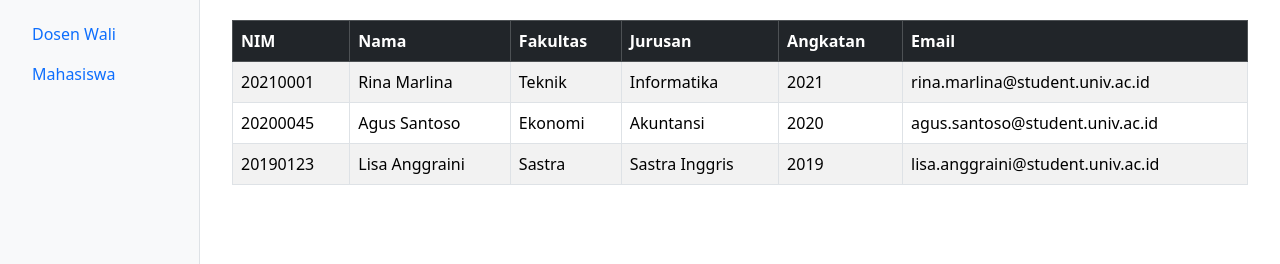
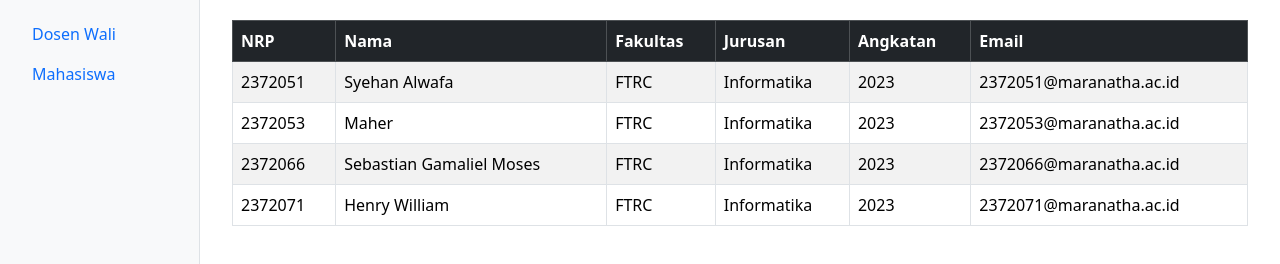
Before and after one commit to babastiann/PWL_node.js, a website: page pages/mahasiswa.html in a window 1280 px wide. Shown: the part 74-338 px from the top of the page. Drawn offline with nearby package versions, Linux system fonts and the light colour scheme.

Commit message:
tambah hal dosen dan mahasiswa

```diff
--- a/pages/mahasiswa.html
+++ b/pages/mahasiswa.html
@@ -42,7 +42,7 @@
     <table class="table table-bordered table-striped">
       <thead class="table-dark">
         <tr>
-          <th>NIM</th>
+          <th>NRP</th>
           <th>Nama</th>
           <th>Fakultas</th>
           <th>Jurusan</th>
@@ -52,28 +52,36 @@
       </thead>
       <tbody>
         <tr>
-          <td>20210001</td>
-          <td>Rina Marlina</td>
-          <td>Teknik</td>
+          <td>2372051</td>
+          <td>Syehan Alwafa</td>
+          <td>FTRC</td>
           <td>Informatika</td>
-          <td>2021</td>
-          <td>rina.marlina@student.univ.ac.id</td>
+          <td>2023</td>
+          <td>2372051@maranatha.ac.id</td>
         </tr>
         <tr>
-          <td>20200045</td>
-          <td>Agus Santoso</td>
-          <td>Ekonomi</td>
-          <td>Akuntansi</td>
-          <td>2020</td>
-          <td>agus.santoso@student.univ.ac.id</td>
+          <td>2372053</td>
+          <td>Maher</td>
+          <td>FTRC</td>
+          <td>Informatika</td>
+          <td>2023</td>
+          <td>2372053@maranatha.ac.id</td>
         </tr>
         <tr>
-          <td>20190123</td>
-          <td>Lisa Anggraini</td>
-          <td>Sastra</td>
-          <td>Sastra Inggris</td>
-          <td>2019</td>
-          <td>lisa.anggraini@student.univ.ac.id</td>
+          <td>2372066</td>
+          <td>Sebastian Gamaliel Moses</td>
+          <td>FTRC</td>
+          <td>Informatika</td>
+          <td>2023</td>
+          <td>2372066@maranatha.ac.id</td>
+        </tr>
+        <tr>
+          <td>2372071</td>
+          <td>Henry William</td>
+          <td>FTRC</td>
+          <td>Informatika</td>
+          <td>2023</td>
+          <td>2372071@maranatha.ac.id</td>
         </tr>
       </tbody>
     </table>
```
Also changed, not shown: pages/dosen.html (+10 -10 lines), pages/index.html (+1 -1 lines).
